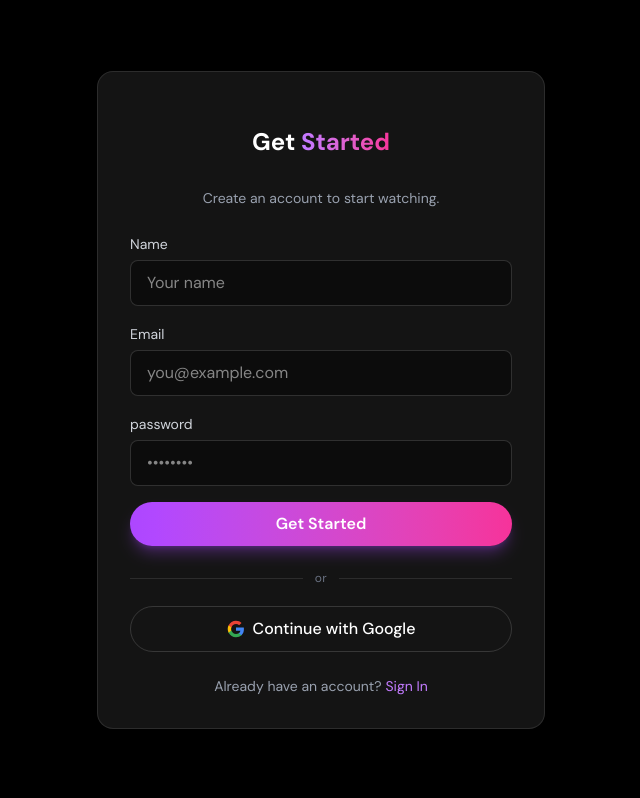
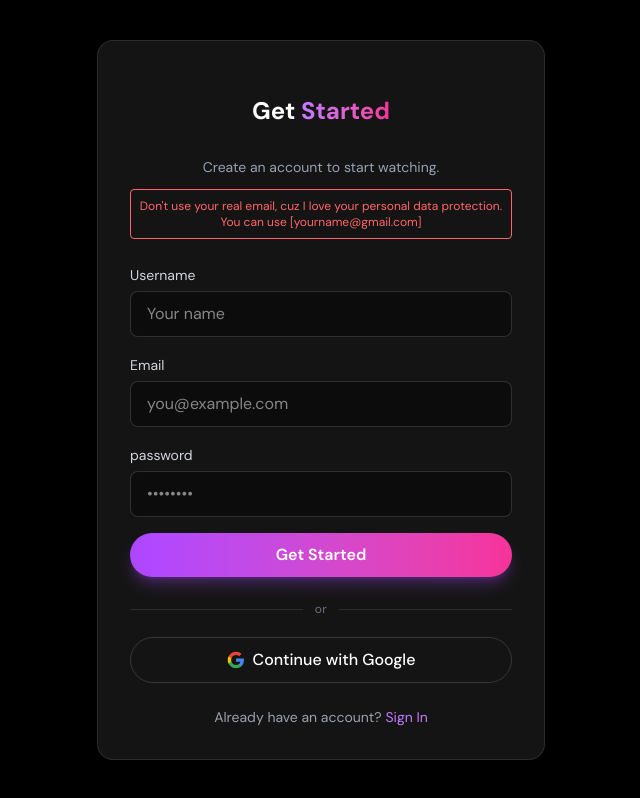
Before and after one commit to coffeeespresso343/nexora-movie-app, a React (Vite) app: page /signup in a window 1280 px wide. Shown: the whole page, without its empty margins (319-959 px from the left). Built offline with nearby package versions, Linux system fonts and the light colour scheme; no server answers.

Commit message:
Fixed some of bugs.

```diff
--- a/src/components/ProfileMenu.jsx
+++ b/src/components/ProfileMenu.jsx
@@ -40,7 +40,7 @@ const Profile = ({ onClose }) => {
         <Link
           to="/profile"
           onClick={onClose}
-          className="flex w-full items-center gap-3 p-4 py-2.5 text-sm text-gray-300 transition hover:bg-white/5 hover:text-white"
+          className="flex w-full items-center gap-2 p-4 py-2.5 text-sm text-gray-300 transition hover:bg-white/5 hover:text-white"
         >
           <svg
             xmlns="http://www.w3.org/2000/svg"
@@ -64,7 +64,7 @@ const Profile = ({ onClose }) => {
         <Link
           to="/settings"
           onClick={onClose}
-          className="flex w-full items-center gap-3 px-4 py-2.5 text-sm text-gray-300 transition hover:bg-white/5 hover:text-white"
+          className="flex w-full items-center gap-2 px-4 py-2.5 text-sm text-gray-300 transition hover:bg-white/5 hover:text-white"
         >
           <svg
             xmlns="http://www.w3.org/2000/svg"
@@ -89,11 +89,10 @@ const Profile = ({ onClose }) => {
         onClick={handleLogout}
         className="flex items-center justify-baseline gap-2 w-full px-4 py-2 text-left text-sm text-red-400 transition hover:bg-red-500/10 hover:text-red-300"
       >
-        Log Out
         <svg
           xmlns="http://www.w3.org/2000/svg"
-          width="16"
-          height="16"
+          width="20"
+          height="20"
           viewBox="0 0 24 24"
           fill="none"
           stroke="currentColor"
@@ -105,6 +104,7 @@ const Profile = ({ onClose }) => {
           <path d="M21 12H9" />
           <path d="M9 21H5a2 2 0 0 1-2-2V5a2 2 0 0 1 2-2h4" />
         </svg>
+        Log Out
       </button>
     </div>
   );
--- a/src/pages/SignIn.jsx
+++ b/src/pages/SignIn.jsx
@@ -46,6 +46,12 @@ const SignIn = () => {
             Please sign in to continue watching.
           </p>
         )}
+        <div className="mt-3 pb-2 border rounded-sm border-red-400">
+          <p className="mt-2 text-xs text-center text-red-400 ">
+            Don't use your real email, cuz I love your personal data protection.
+            You can use [yourname@gmail.com]
+          </p>
+        </div>
 
         <form onSubmit={handleSubmit} className="mt-6 space-y-4">
           <div>
@@ -97,7 +103,6 @@ const SignIn = () => {
         <button
           type="button"
           title="Coming Soon..."
-          onClick={loginWithGoogle}
           className="cursor-not-allowed mt-6 flex w-full items-center justify-center gap-2 rounded-full border border-white/15 px-4 py-2.5 font-medium transition hover:bg-white/10 "
         >
           <svg width="18" height="18" viewBox="0 0 24 24">
--- a/src/pages/SignUp.jsx
+++ b/src/pages/SignUp.jsx
@@ -47,11 +47,17 @@ const SignUp = () => {
         <p className="mt-2 text-center text-sm text-gray-400">
           Create an account to start watching.
         </p>
+        <div className="mt-3 pb-2 border rounded-sm border-red-400">
+          <p className="mt-2 text-xs text-center text-red-400 ">
+            Don't use your real email, cuz I love your personal data protection.
+            You can use [yourname@gmail.com]
+          </p>
+        </div>
 
         <form onSubmit={handleSubmit} className="mt-6 space-y-4">
           <div>
             <label htmlFor="name" className="text-sm text-gray-300">
-              Name
+              Username
             </label>
             <input
               className="mt-1 w-full rounded-lg border border-white/15 bg-black/40 px-4 py-2.5 text-white outline-none transition focus:border-purple-500/60"
@@ -112,7 +118,6 @@ const SignUp = () => {
         <button
           type="button"
           title="Coming Soon..."
-          onClick={loginWithGoogle}
           className="cursor-not-allowed mt-5 flex w-full items-center justify-center gap-2 rounded-full border border-white/15 px-4 py-2.5 font-medium text-white transition hover:bg-white/10"
         >
           <svg width="18" height="18" viewBox="0 0 24 24">
```
